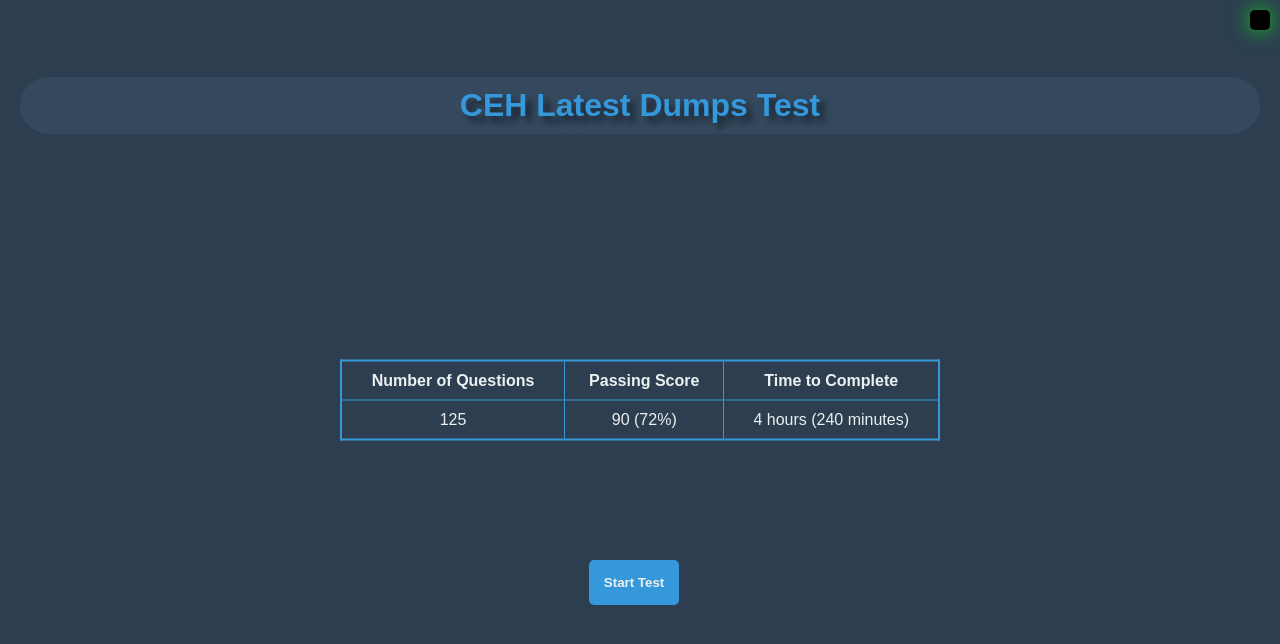
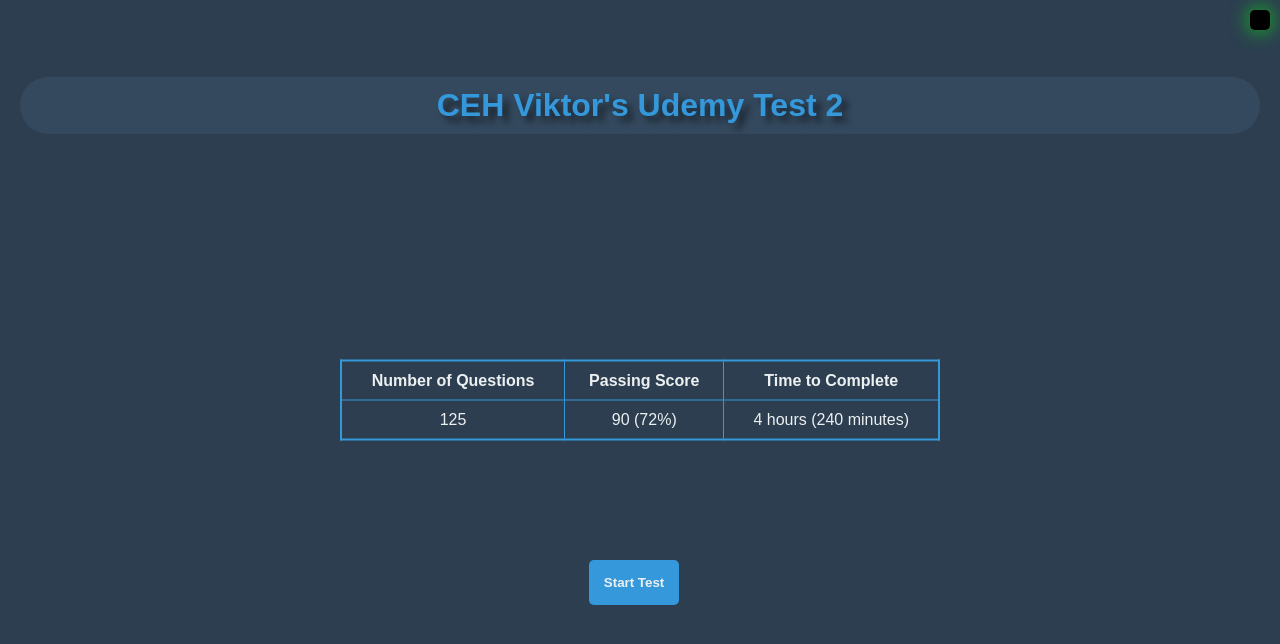
Before and after one commit to Ninad1431/udemytest2, a plain HTML site: page index.html in a window 1280 px wide. Drawn offline with Linux system fonts and the light colour scheme.

Commit message:
Update index.html

```diff
--- a/index.html
+++ b/index.html
@@ -183,7 +183,7 @@
 </head>
 <body>
     <br><br>
-<h1>CEH Latest Dumps Test</h1>
+<h1>CEH Viktor's Udemy Test 2</h1>
 <div id="quiz-container"></div>
 <div id="quiz-container"></div>
 <button id="evaluate-btn" onclick="evaluateQuiz()">Evaluate</button>
```
